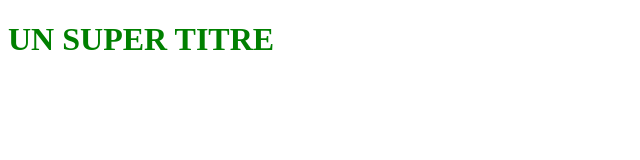
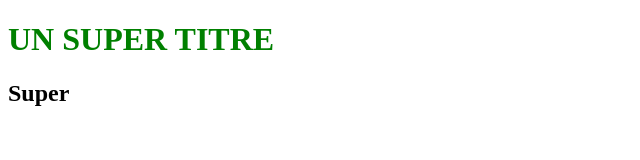
Before and after one commit to melanie-78/OpenclassroomsProject, a plain HTML site: page index.html in a window 1280 px wide. Shown: the whole page, without its empty margins (0-640 px from the left). Drawn offline with Linux system fonts and the light colour scheme.

Commit message:
ajout d'un titre et modification du titre principal

```diff
--- a/index.html
+++ b/index.html
@@ -7,5 +7,6 @@
 		</head>
 		<body>
 			<h1>UN SUPER TITRE</h1>
+			<h2>Super</h2>
 		</body>
 	</html>
```
